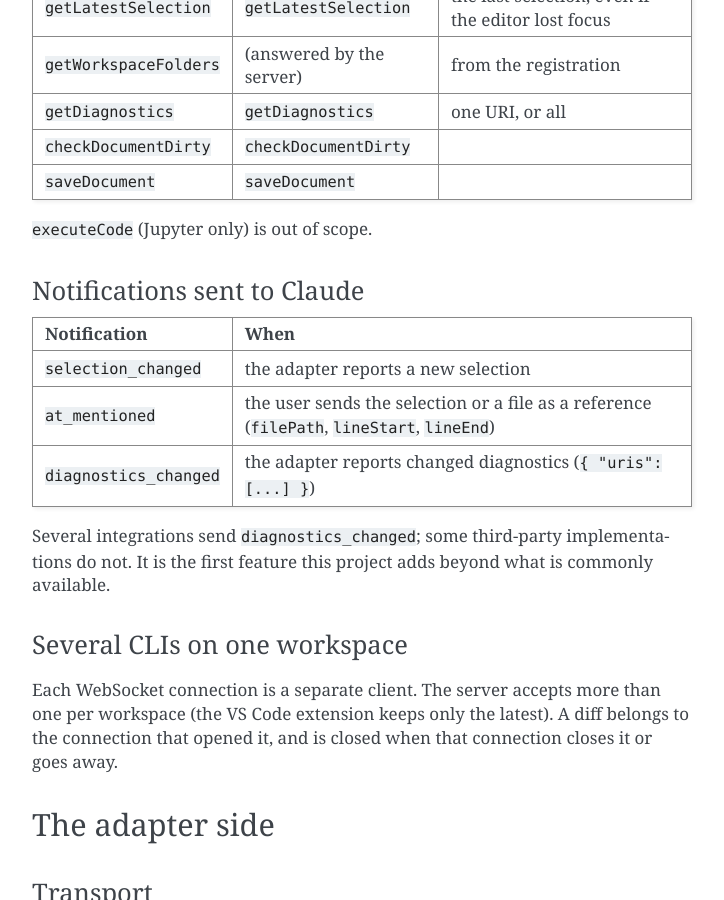
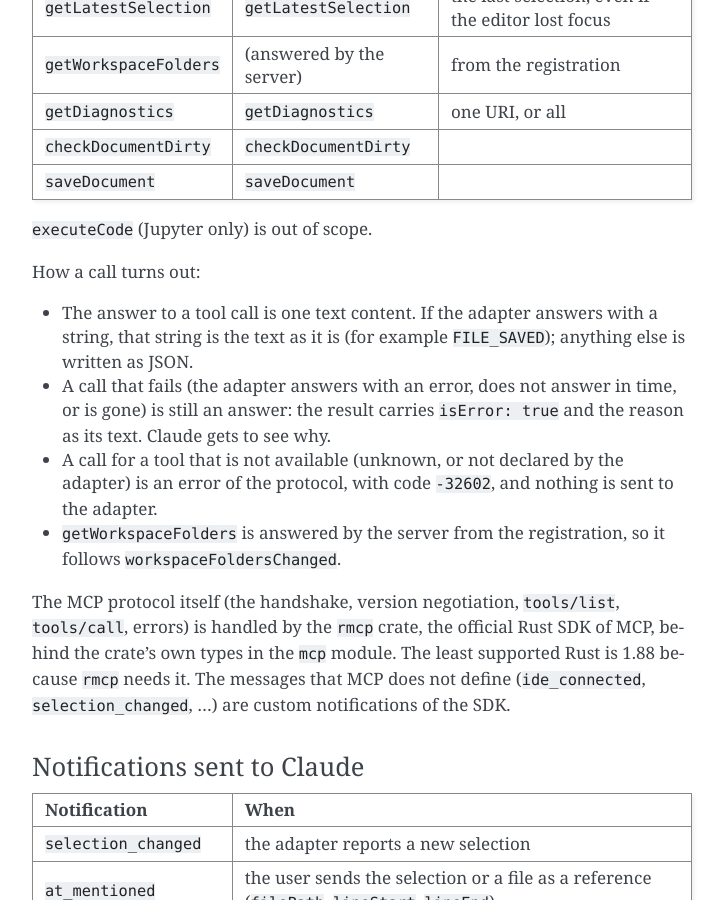
Before and after one commit to small-gear-lab/claude-ide-server, a Sphinx documentation site: the page built from docs/DESIGN.md, in a window 1280 px wide and 900 px high, scrolled down 3396 px. Shown: the whole window, without its empty margins (388-1112 px from the left). Built offline with Sphinx 7.4.7, drawn with Linux system fonts in a browser that asks for light colours.

Commit message:
Document how a tool call turns out, and that MCP is handled by rmcp

```diff
--- a/docs/DESIGN.md
+++ b/docs/DESIGN.md
@@ -116,6 +116,21 @@ smaller set than the VS Code extension.
 | `saveDocument` | `saveDocument` | |
 
 `executeCode` (Jupyter only) is out of scope.
+
+How a call turns out:
+
+- The answer to a tool call is one text content. If the adapter answers with a string, that string is the text as it
+  is (for example `FILE_SAVED`); anything else is written as JSON.
+- A call that fails (the adapter answers with an error, does not answer in time, or is gone) is still an answer: the
+  result carries `isError: true` and the reason as its text. Claude gets to see why.
+- A call for a tool that is not available (unknown, or not declared by the adapter) is an error of the protocol, with
+  code `-32602`, and nothing is sent to the adapter.
+- `getWorkspaceFolders` is answered by the server from the registration, so it follows `workspaceFoldersChanged`.
+
+The MCP protocol itself (the handshake, version negotiation, `tools/list`, `tools/call`, errors) is handled by the
+`rmcp` crate, the official Rust SDK of MCP, behind the crate's own types in the `mcp` module. The least supported
+Rust is 1.88 because `rmcp` needs it. The messages that MCP does not define (`ide_connected`, `selection_changed`, ...)
+are custom notifications of the SDK.
 
 ### Notifications sent to Claude
 
```
Also changed, not shown: docs/ja/DESIGN.md (+9 -0 lines), 1 other file.
